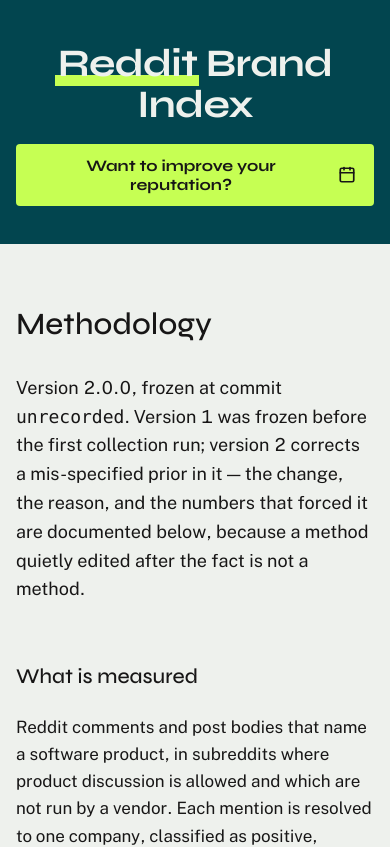
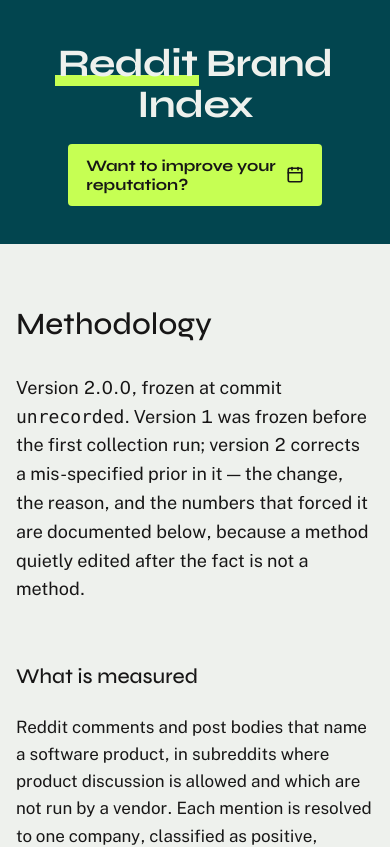
Before and after one commit to Empact-Partners/reddit-index, a Next.js app: page /methodology in a window 390 px wide. Shown: the top 847 px of the page. Built offline with nearby package versions, Linux system fonts and the light colour scheme; no server answers.

Commit message:
Masthead CTA: back to top-right pin, copy on two lines
Co-Authored-By: Claude Fable 5 <noreply@anthropic.com>

```diff
--- a/app/globals.css
+++ b/app/globals.css
@@ -225,14 +225,17 @@
     padding: 44px var(--gutter) 38px;
     position: relative;
   }
-  /* The calendar CTA — Virtual Goal like the swash, centered under the title
-     at every width. */
+  /* The calendar CTA — Virtual Goal like the swash, pinned top right on the
+     band with the copy on two lines; below 1180px it flows under the title
+     instead of colliding with it. */
   .masthead-cta {
-    display: flex;
+    position: absolute;
+    right: var(--gutter);
+    top: 50%;
+    transform: translateY(-50%);
+    display: inline-flex;
     align-items: center;
     gap: 10px;
-    width: fit-content;
-    margin: 18px auto 0;
     background: var(--virtual-goal);
     color: var(--space-black);
     font-family: var(--font-syne);
@@ -242,6 +245,7 @@
     text-decoration: none;
     padding: 12px 18px;
     border-radius: 4px;
+    text-align: left;
   }
   .masthead-cta:hover {
     background: color-mix(in srgb, var(--virtual-goal) 82%, #fff);
@@ -251,6 +255,17 @@
     width: 18px;
     height: 18px;
     stroke-width: 2.25;
+  }
+  /* The display-size title is wide: the pinned two-line button collides with
+     it well above tablet widths, so it drops into the flow early. */
+  @media (max-width: 1180px) {
+    .masthead-cta {
+      position: static;
+      transform: none;
+      display: flex;
+      width: fit-content;
+      margin: 18px auto 0;
+    }
   }
   .masthead-link { text-decoration: none; }
   .masthead-title {
--- a/app/layout.tsx
+++ b/app/layout.tsx
@@ -47,7 +47,11 @@ export default function RootLayout({ children }: { children: React.ReactNode })
             target="_blank"
             rel="noopener"
           >
-            <span>Want to improve your reputation?</span>
+            <span>
+              Want to improve your
+              <br />
+              reputation?
+            </span>
             <Calendar className="cta-cal" aria-hidden focusable="false" />
           </a>
         </header>
```
